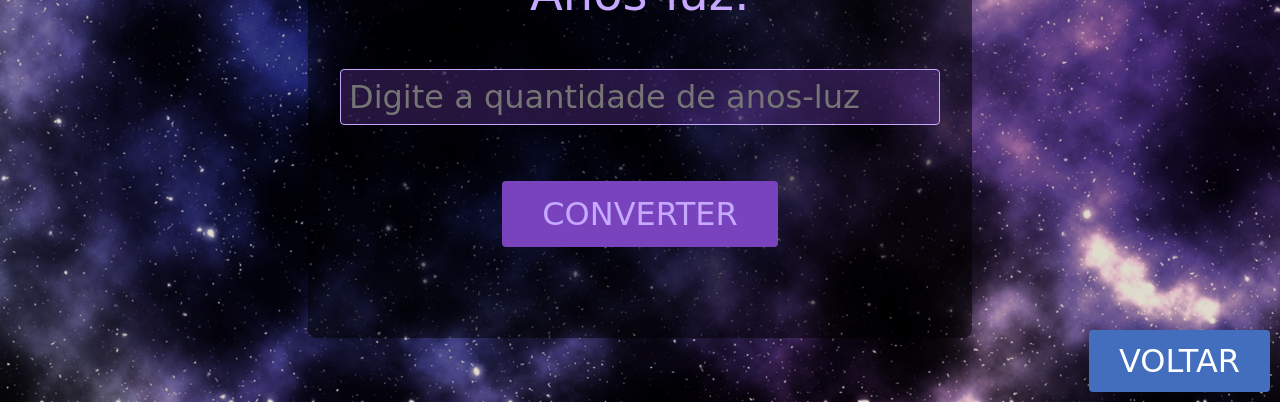
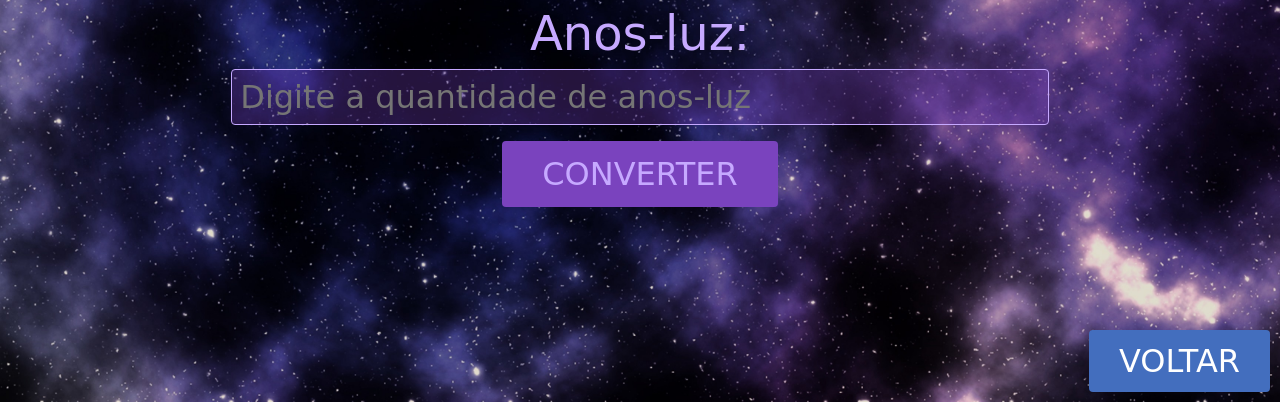
Before and after one commit to kathyncodec/astronomicalCalculator, a plain HTML site: page AstronomicalCalculatorApp/convertUnits.html in a window 1280 px wide. Shown: the part 398-800 px from the top of the page. Drawn offline with Linux system fonts and the light colour scheme; a web font is replaced by a local one.

Commit message:
feat:tirar fundo transparente

```diff
--- a/AstronomicalCalculatorApp/convertUnits.html
+++ b/AstronomicalCalculatorApp/convertUnits.html
@@ -11,13 +11,13 @@
 
         <div class="container">
                 <h1>Converter Unidades</h1>
-                <div class="button-container">
+                <!--<div class="button-container">-->
                     <!--<h2>Convert Units</h2>-->
                     <label for="anosLuz">Anos-luz:</label>
                     <input type="number" id="anosLuz" placeholder="Digite a quantidade de anos-luz">
                     <button class="convert" onclick="converterUnidades()">CONVERTER</button>
                     <div id="resultadoConversao" class="result" style="display: none;"></div>
-                </div>
+                <!--</div>-->
         </div>
         <button class="back" onclick="location.href='home.html'">
                         VOLTAR
```
Also changed, not shown: AstronomicalCalculatorApp/home.html (+2 -2 lines).
